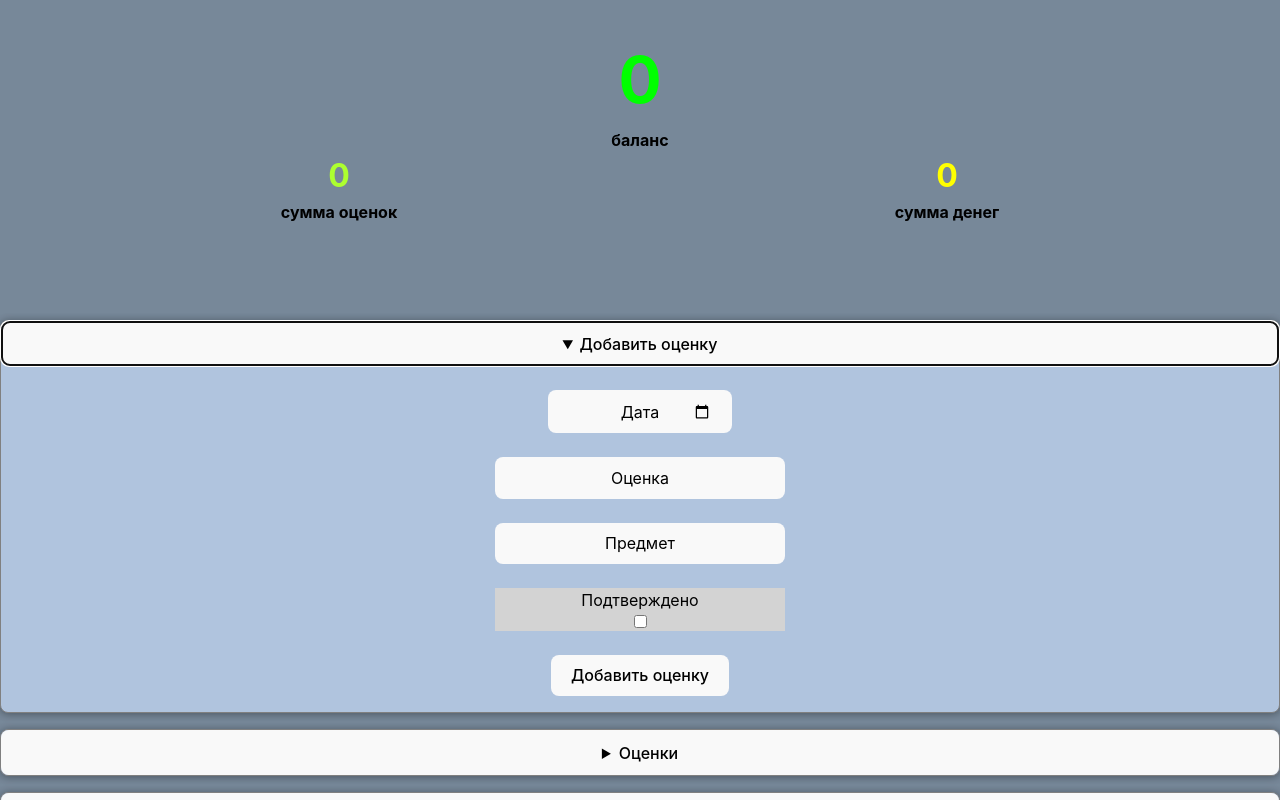
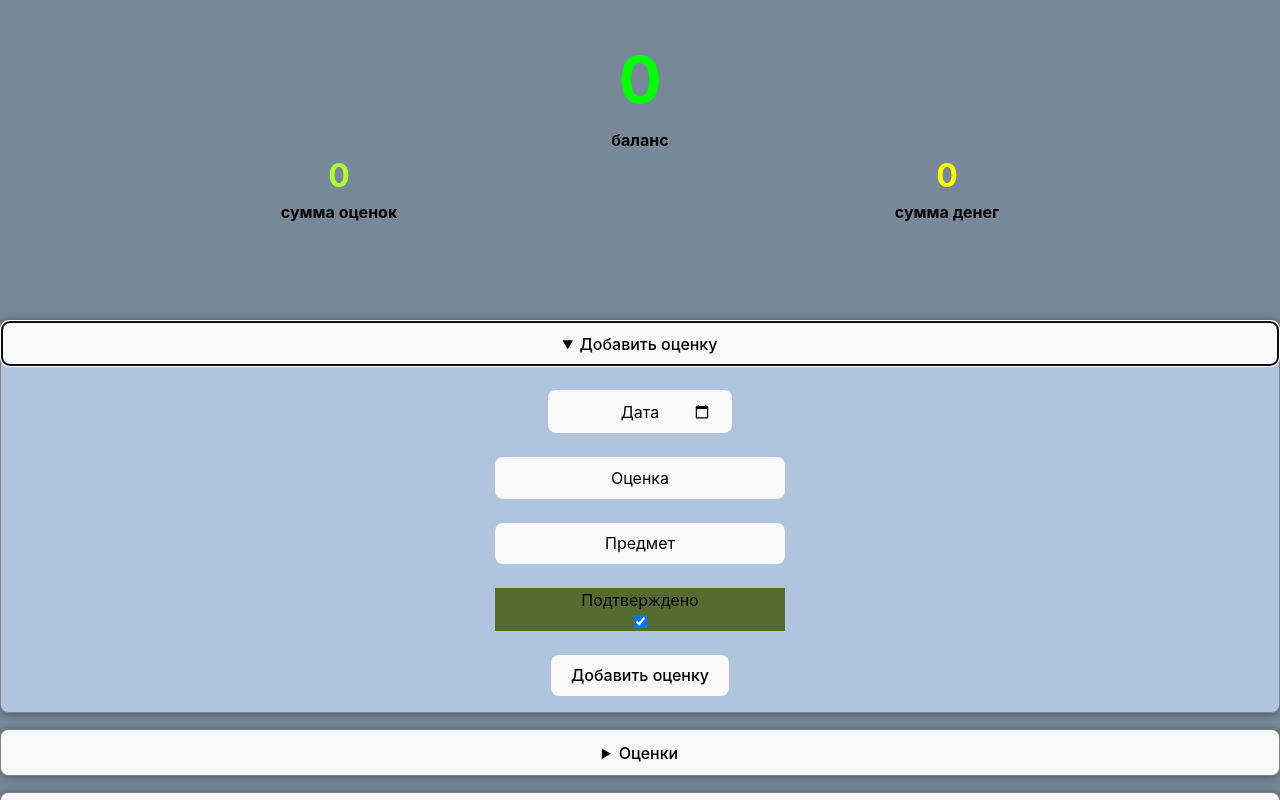
Before and after one commit to serjG901/school-salary, a React (Vite) app: page / in a window 1280 px wide. Both pictures are taken after a click on the heading "Добавить оценку". Shown: the top 800 px of the page. Built offline with nearby package versions, Linux system fonts and the light colour scheme.

Commit message:
Update App.jsx

```diff
--- a/src/App.jsx
+++ b/src/App.jsx
@@ -300,7 +300,11 @@ function App() {
               </label>
               <label htmlFor='task-confirm'>
                 Подтверждено
-                <input type='checkbox' id='task-confirm' />
+                <input
+                  type='checkbox'
+                  id='task-confirm'
+                  defaultChecked={true}
+                />
               </label>
             </div>
             <button type='submit'>Добавить оценку</button>
@@ -379,7 +383,11 @@ function App() {
               </label>
               <label htmlFor='payment-confirm'>
                 Подтверждено
-                <input type='checkbox' id='payment-confirm' />
+                <input
+                  type='checkbox'
+                  id='payment-confirm'
+                  defaultChecked={true}
+                />
               </label>
             </div>
             <button type='submit'>Добавить платеж</button>
```
